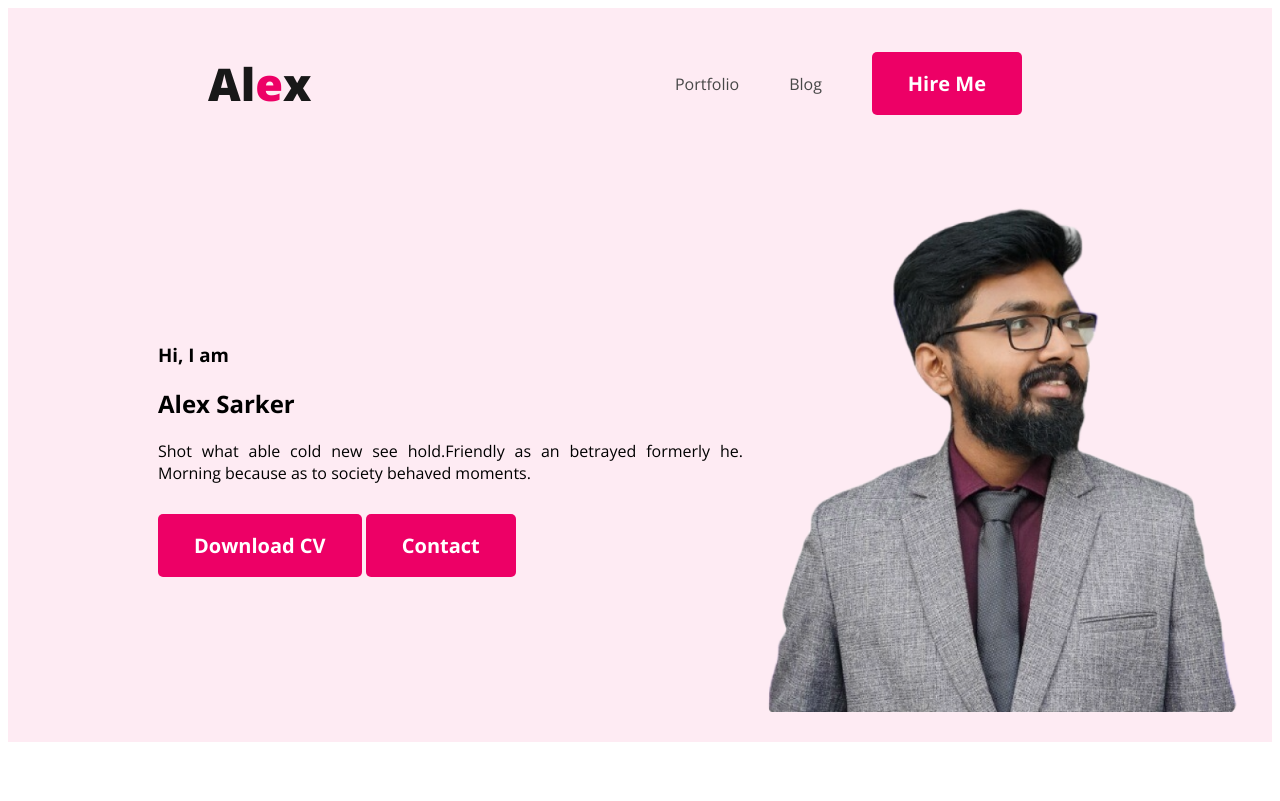
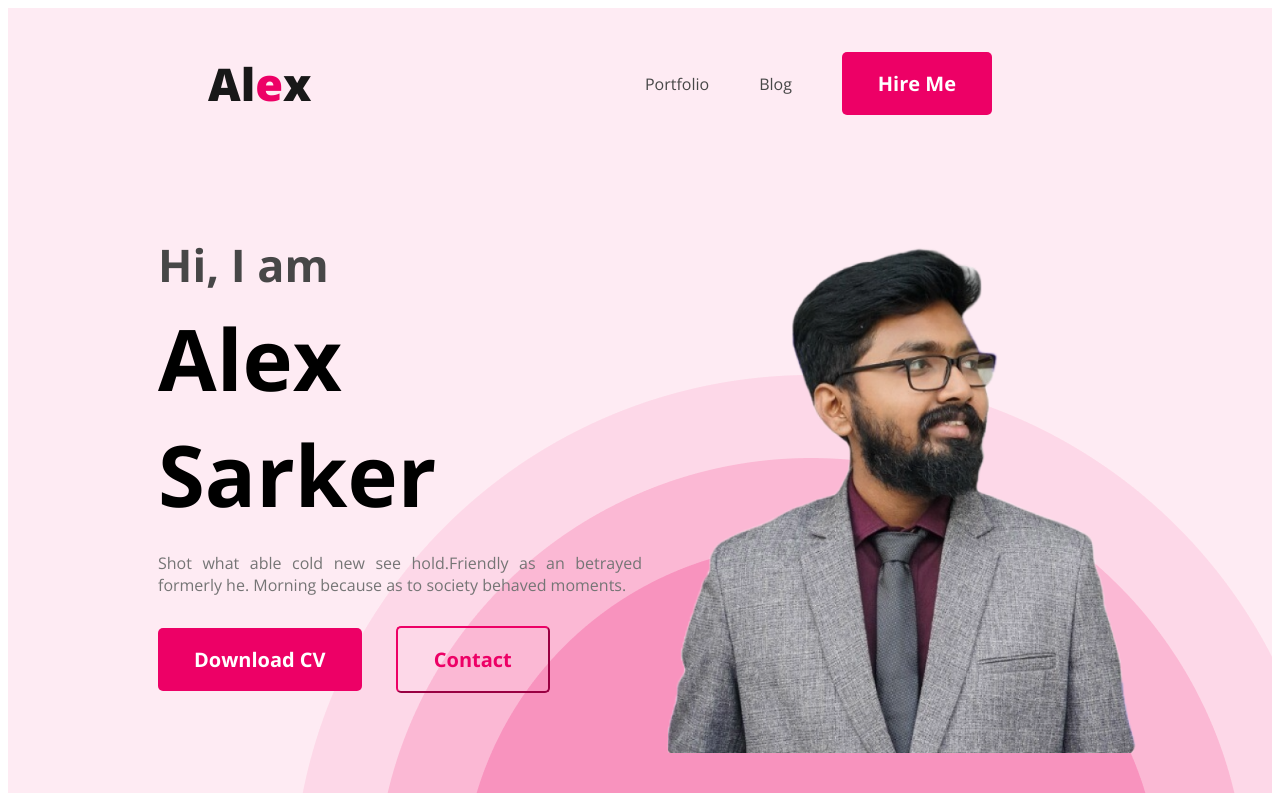
Before and after one commit to alex11920/own_project, a plain HTML site: page index.html in a window 1280 px wide. Drawn offline with nearby package versions, Linux system fonts and the light colour scheme.

Commit message:
button fixed

```diff
--- a/index.html
+++ b/index.html
@@ -24,8 +24,10 @@
                 <h3 class="ban-greet">Hi, I am</h3>
                 <h1 class="ban-title">Alex Sarker</h1>
                 <p>Shot what able cold new see hold.Friendly as an betrayed formerly he. Morning because as to society behaved moments.</p>
-                <button class="btn-primary">Download CV</button>
-                <button class="btn-primary">Contact</button>
+
+                    <button class="btn-primary">Download CV</button>
+                    <button class="btn-primary-2">Contact</button>
+
             </section>
             <img class="pro-pic" src="images/profile.png" alt="profile">
         </div>
--- a/style.css
+++ b/style.css
@@ -13,6 +13,17 @@
     background: #ED0066;
     border: 0;
     color: white;
+    font-size: 20px;
+    font-weight: 700;
+    padding: 18px 36px;
+    margin-right: 30px;
+}
+
+.btn-primary-2 {
+    background-color: transparent;
+    border-radius: 5px;
+    border-color: #ED0066;
+    color: #ED0066;
     font-size: 20px;
     font-weight: 700;
     padding: 18px 36px;
@@ -47,22 +58,46 @@ nav a {
     color: #474747;
 }
 
-.header{
+.header {
     background-color: #ED006614;
+    background-image: url(images/head-bg.png);
+    background-repeat: no-repeat;
+    background-position: bottom -100px right -25%;
 }
 
-.banner{
-    padding: 30px 30px 30px 150px;
+.banner {
+    padding: 30px 30px 0px 150px;
     display: flex;
     align-items: center;
+    justify-content: space-between;
 }
 
-.banner .pro-pic{
+.banner .pro-pic {
     width: 500px;
+    margin-right: 100px;
 }
 
-.banner .ban-content p{
+.ban-content {
+    max-width: 520px;
+    margin-bottom: 100px;
+}
+
+.ban-content p {
     text-align: justify;
-    width: 585px;
+    color: #757575;
+    font-weight: 400;
     margin-bottom: 30px;
 }
+
+.ban-greet {
+    font-size: 45px;
+    color: #474747;
+    margin-bottom: 0;
+}
+
+.ban-title {
+    font-size: 85px;
+    font-weight: 700;
+    margin-top: 5px;
+    margin-bottom: 20px;
+}
```
Also changed, not shown: images/head-bg.png (added), images/header_bg.png (deleted).
